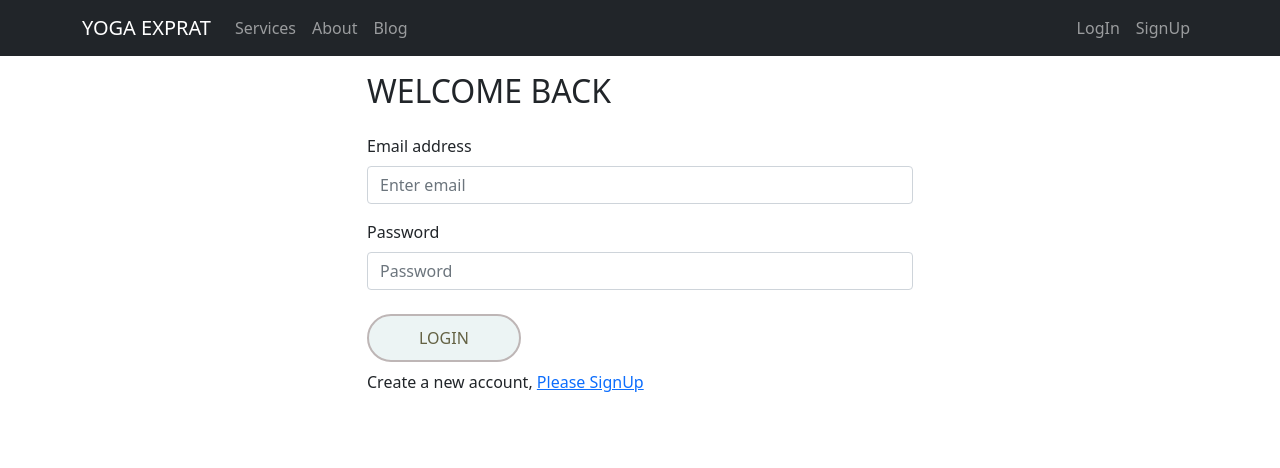
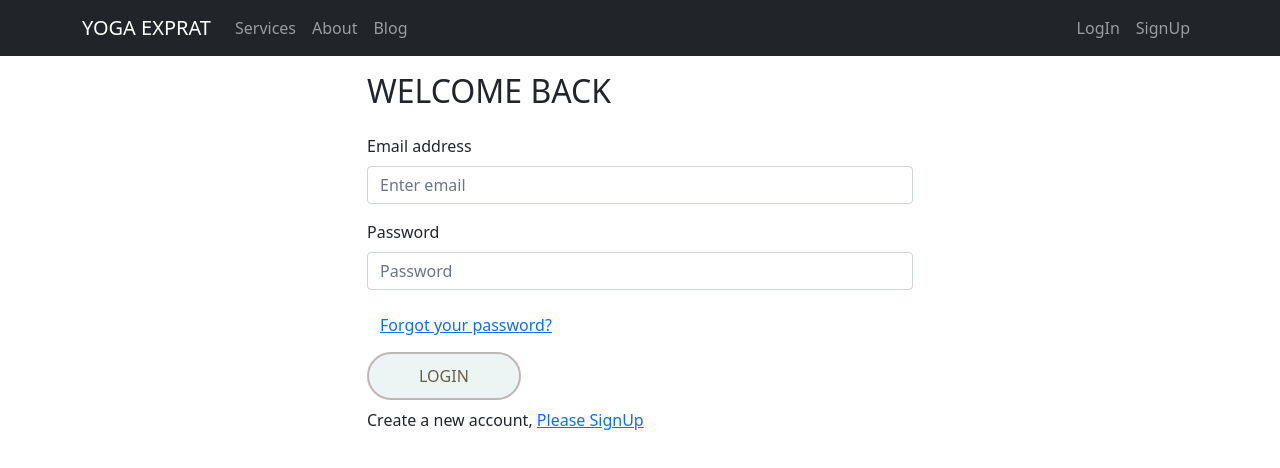
Before and after one commit to ma-khan13/yoga-expert, a React (Create React App) app: page /login in a window 1280 px wide. Shown: the top 468 px of the page. Built offline with nearby package versions, Linux system fonts and the light colour scheme; no server answers.

Commit message:
Send reset password email

```diff
--- a/src/componets/Home/Login/Login.js
+++ b/src/componets/Home/Login/Login.js
@@ -1,6 +1,6 @@
 import React, { useRef } from 'react';
-import { Col, Container, Form, Row } from 'react-bootstrap';
-import { useSignInWithEmailAndPassword } from 'react-firebase-hooks/auth';
+import { Button, Col, Container, Form, Row } from 'react-bootstrap';
+import { useSendPasswordResetEmail, useSignInWithEmailAndPassword } from 'react-firebase-hooks/auth';
 import { Link, useNavigate } from 'react-router-dom';
 import auth from '../../../firebase/firebase.init';
 
@@ -18,6 +18,14 @@ const Login = () => {
     let password = passwordRef.current.value;
     signInWithEmailAndPassword(email, password);
     navigate("/");
+  };
+  const [sendPasswordResetEmail, sending, resetEmailError] =
+    useSendPasswordResetEmail(auth);
+
+  let handleForgot = async () => {
+    let email = emailRef.current.value;
+    await sendPasswordResetEmail(email);
+    console.log(sending);
   };
     return (
       <Container>
@@ -43,6 +51,10 @@ const Login = () => {
                   required
                 />
               </Form.Group>
+              <Button variant="link" onClick={handleForgot}>
+                Forgot your password?
+              </Button>
+              <br />
               <button
                 onClick={handleLogInForm}
                 className="all-service-btn mt-2 text-uppercase"
--- a/src/componets/Home/Signup/Signup.js
+++ b/src/componets/Home/Signup/Signup.js
@@ -21,9 +21,7 @@ const Signup = () => {
     let password = passwordRef.current.value;
     await createUserWithEmailAndPassword(email, password);
     await sendEmailVerification();
-    console.log(sending);
-    console.log(error);
-    // navigate("/");
+    navigate("/");
   };
     return (
       <Container>
```
